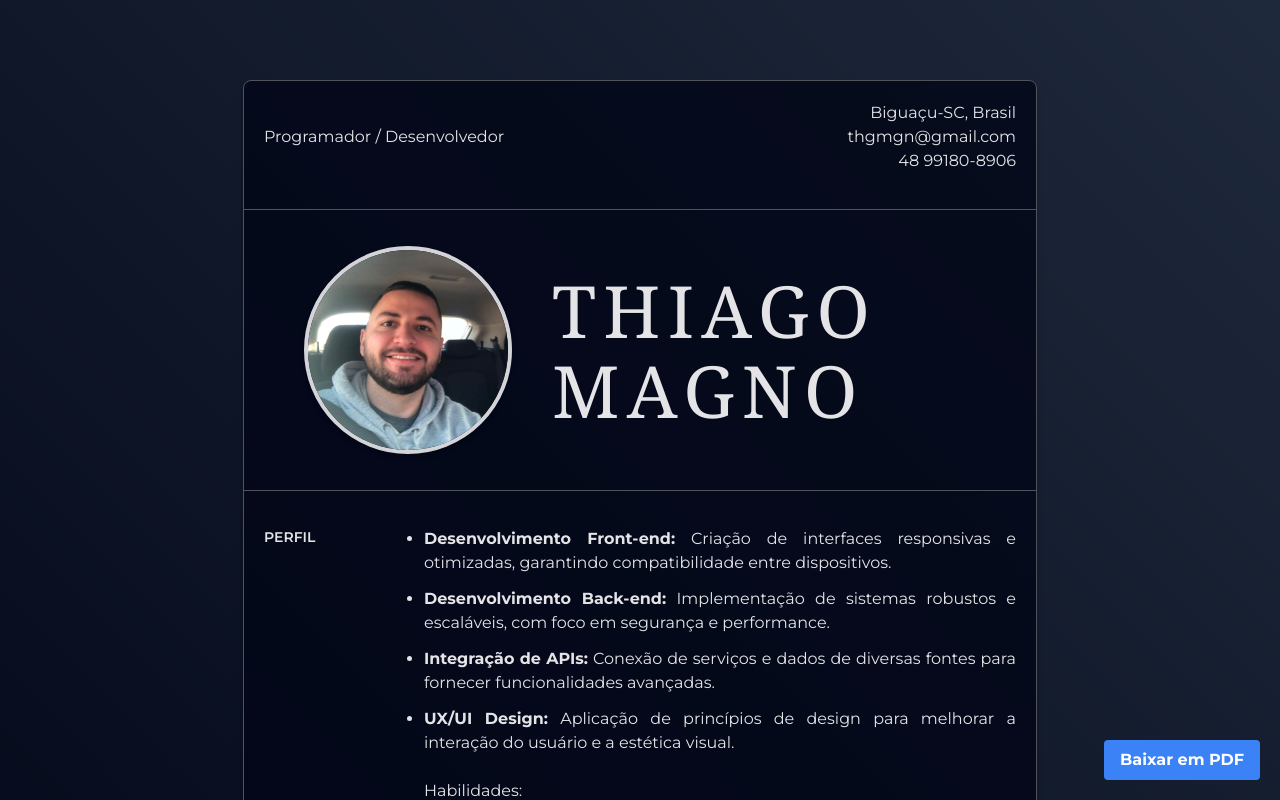
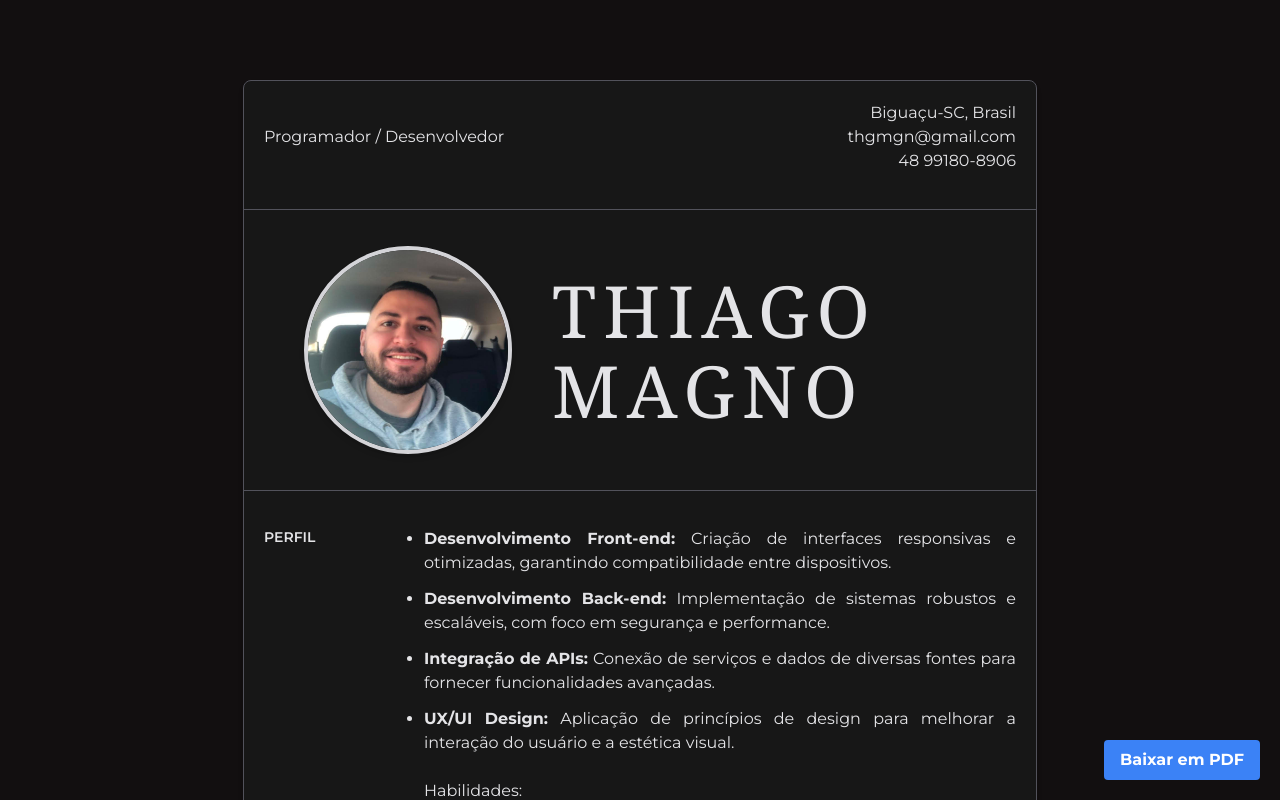
Before and after one commit to thgmagno/curriculo, a Next.js app: page / in a window 1280 px wide. Shown: the top 800 px of the page. Built offline with nearby package versions, Linux system fonts and the light colour scheme.

Commit message:
update background colors

```diff
--- a/src/app/globals.css
+++ b/src/app/globals.css
@@ -4,7 +4,8 @@
 
 @layer base {
   body {
-    @apply bg-gradient-to-tr from-slate-950 to-slate-800 text-zinc-200 px-10 py-20
+    /* @apply bg-gradient-to-tr from-[#120f10] to-stone-800 text-zinc-200 px-10 py-20 */
+    @apply bg-body text-zinc-200 px-10 py-20
   }
 }
 
--- a/src/components/Container.tsx
+++ b/src/components/Container.tsx
@@ -53,7 +53,7 @@ export function Container() {
     <>
       <div
         ref={containerRef}
-        className="a4-container flex flex-col space-y-4 rounded-lg border border-zinc-600 bg-slate-950/80 shadow-md"
+        className="a4-container flex flex-col space-y-4 rounded-lg border border-zinc-600 bg-neutral-900 shadow-md"
       >
         <Header
           wantedJobTitle={wantedJobTitle}
--- a/tailwind.config.ts
+++ b/tailwind.config.ts
@@ -7,6 +7,9 @@ const config: Config = {
   ],
   theme: {
     extend: {
+      backgroundColor: {
+        body: '#120f10',
+      },
       backgroundImage: {
         'gradient-radial': 'radial-gradient(var(--tw-gradient-stops))',
         'gradient-conic':
```
